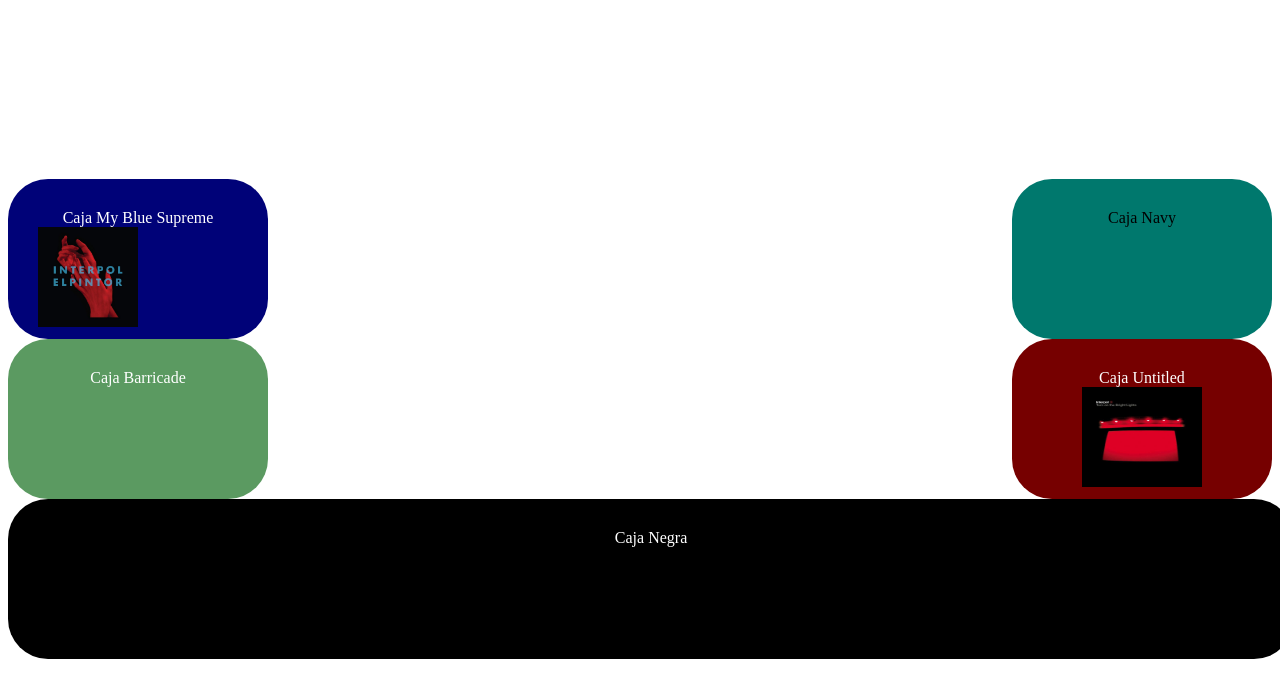
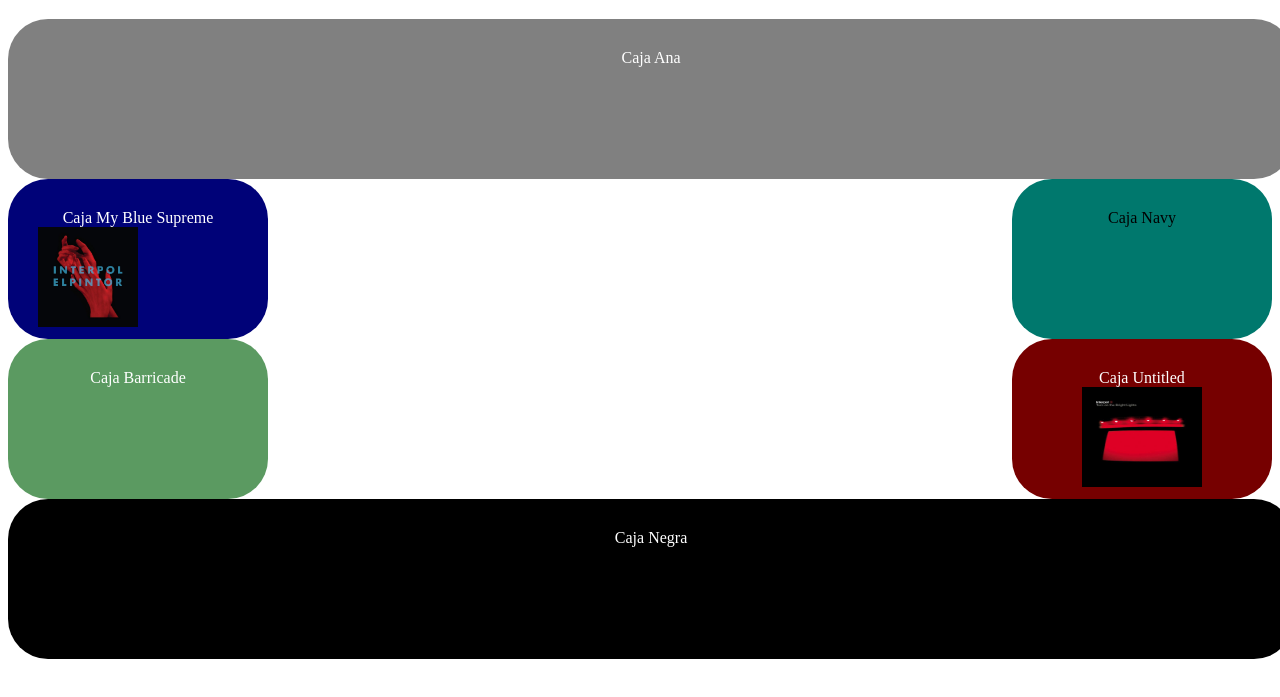
Before and after one commit to BloodyAlit/Caja, a plain HTML site: page index.html in a window 1280 px wide. Shown: the part 61-758 px from the top of the page. Drawn offline with Linux system fonts and the light colour scheme.

Commit message:
Update archivo4.css

```diff
--- a/archivo4.css
+++ b/archivo4.css
@@ -16,7 +16,7 @@ body{
 	}
 
 
-		#cajaAna{
+		#CajaAna{
 			background-color: #808080;
 			clear:both;
 			width:97%;
```
